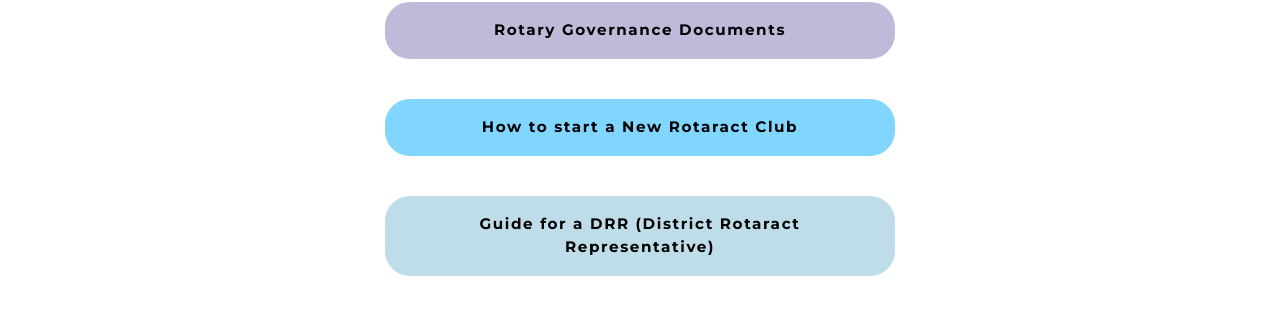
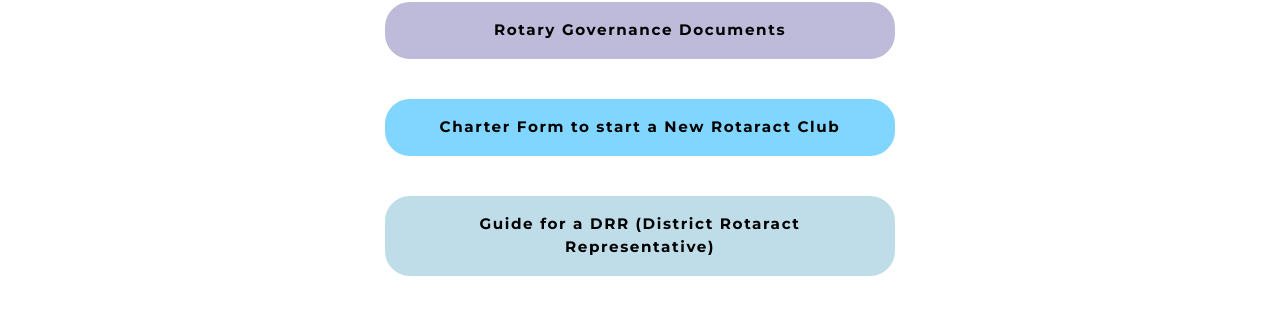
Before and after one commit to SEARICMDIO/RotaWallet, a Jekyll site: the page built from index.md, in a window 1280 px wide. Shown: the part 589-899 px from the top of the page. Built offline with Jekyll 4.4.1, drawn with Linux system fonts in a browser that asks for light colours; a script that is not in the unit is left out.

Commit message:
Update RotaWallet - SEARIC MDIO “wallet”

```diff
--- a/_data/referrals.yml
+++ b/_data/referrals.yml
@@ -24,8 +24,8 @@
   - title: Rotary Governance Documents
     url: https://my.rotary.org/en/learning-reference/about-rotary/governance-documents
     color: lightgrayish-blue
-  - title: How to start a New Rotaract Club
-    url: https://my.rotary.org/en/document/how-to-start-rotaract-club
+  - title: Charter Form to start a New Rotaract Club
+    url: https://my.rotary.org/en/document/rotaract-club-certification-form
     color: light-canyan
   - title: Guide for a DRR (District Rotaract Representative)
     url: https://my.rotary.org/en/document/guide-district-rotaract-representatives
```
